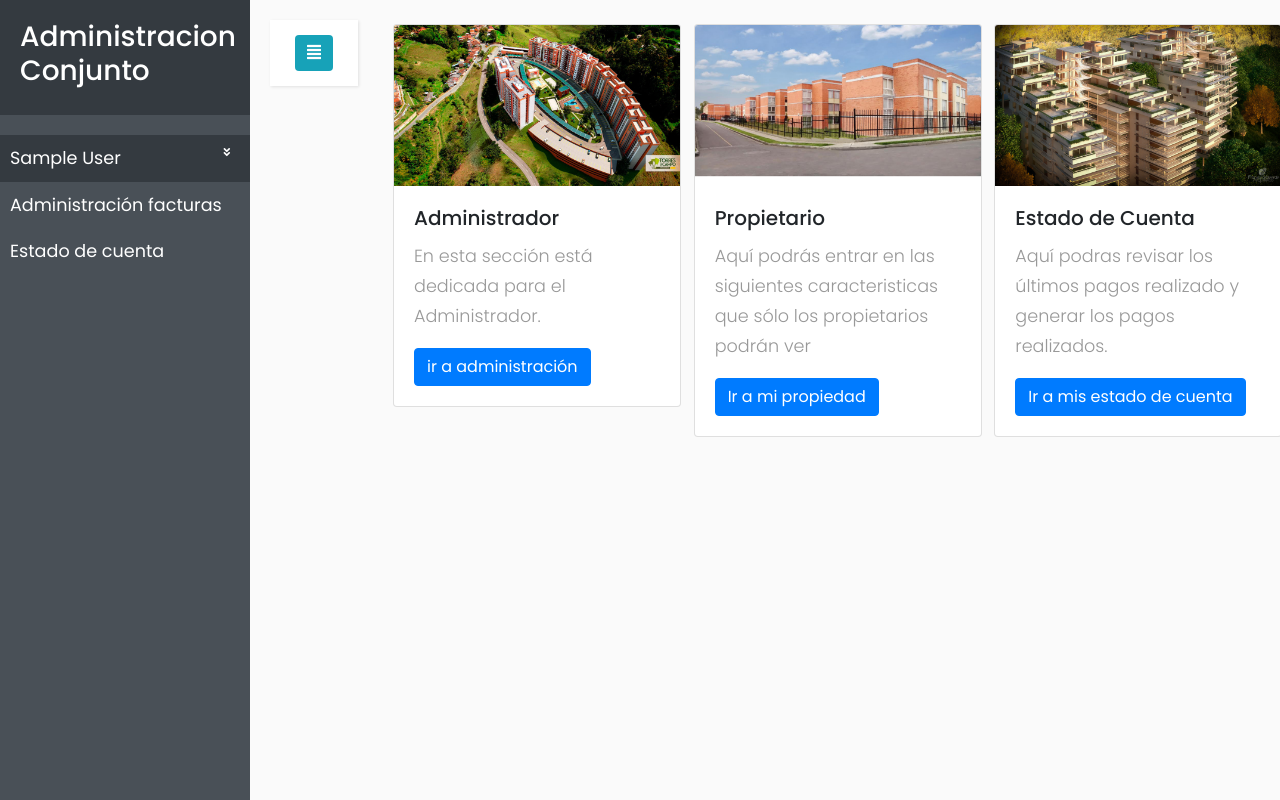
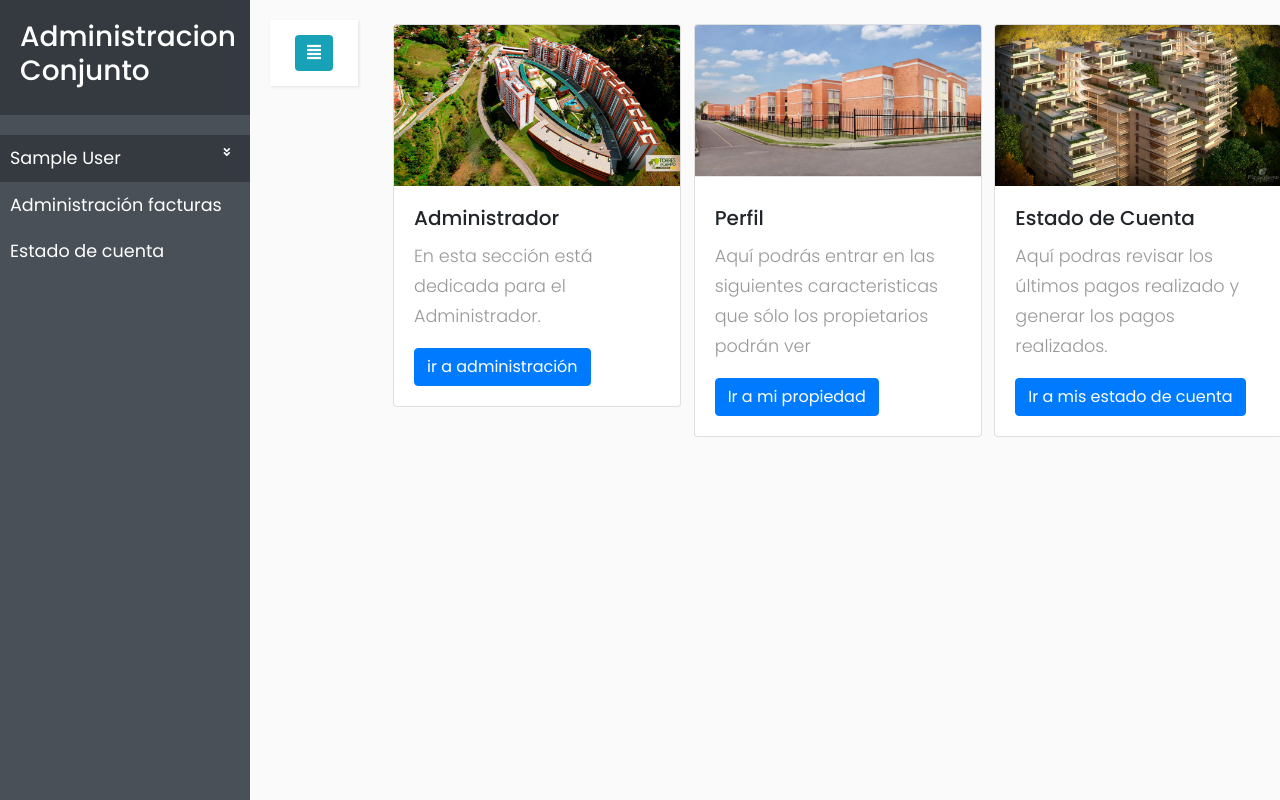
Before and after one commit to hramose/administracion_conjuntos, a Laravel app: page /home in a window 1280 px wide. Run offline with Laravel 8, Linux system fonts and the light colour scheme; the visitor is signed in with stand-in values (Sample User, id 1); some libraries are stand-ins or nearby versions.

Commit message:
se termina de realizar correciones.

```diff
--- a/resources/views/home.blade.php
+++ b/resources/views/home.blade.php
@@ -22,7 +22,7 @@
           <div class="card" style="width: 18rem;">
               <img class="card-img-top" src="{{ asset('img/eje2.jpg') }}" alt="Card image cap">
               <div class="card-body">
-                  <h5 class="card-title">Propietario</h5>
+                  <h5 class="card-title">Perfil</h5>
                   <p class="card-text">Aquí podrás entrar en las siguientes caracteristicas que sólo los propietarios podrán ver</p>
                   <a href="#" class="btn btn-primary">Ir a mi propiedad</a>
               </div>
```
